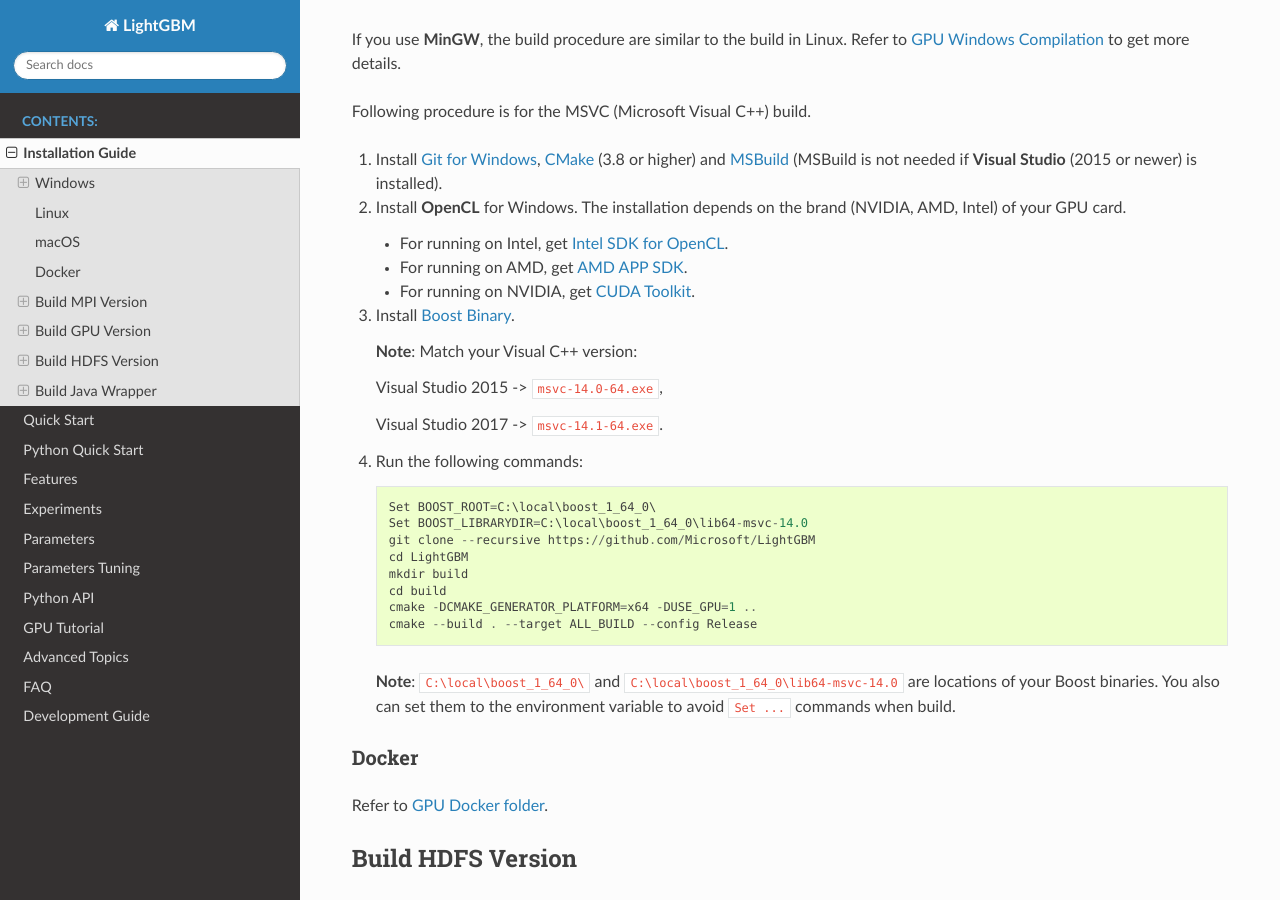
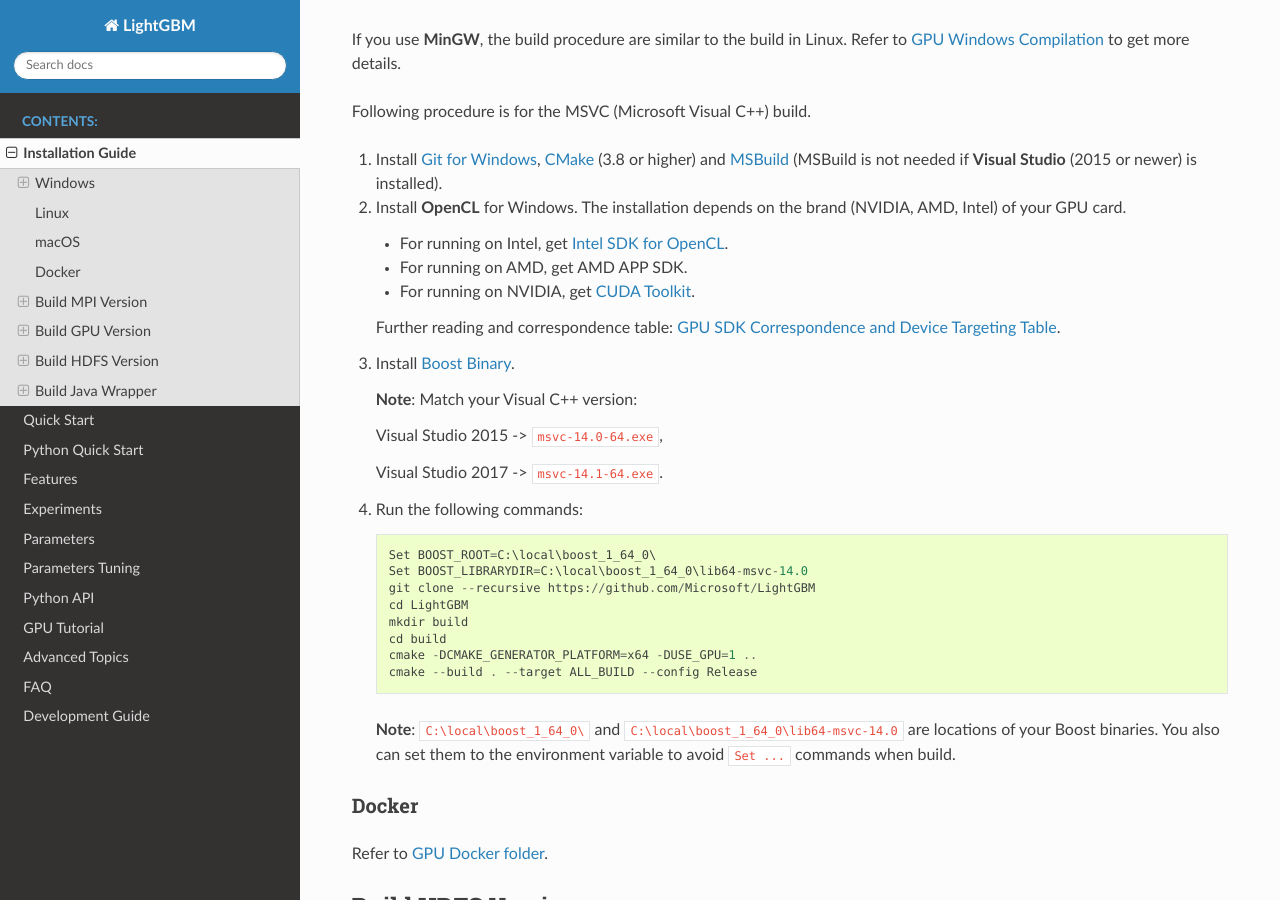
Before and after one commit to microsoft/LightGBM, a Sphinx documentation site: the page built from docs/Installation-Guide.rst, in a window 1280 px wide and 900 px high, scrolled down 4726 px. Built offline with Sphinx 7.4.7 and the Read the Docs theme 2.0.0, drawn with Linux system fonts in a browser that asks for light colours; pages that are not in the unit, such as notebooks, are missing from menus.

Commit message:
corrected docs according to the news that AMD drops the support of AMD APP SDK

```diff
--- a/docs/GPU-Targets.rst
+++ b/docs/GPU-Targets.rst
@@ -14,7 +14,7 @@
 +===========================+=================+=================+=================+==============+
 | `Intel SDK for OpenCL`_   | Supported       | Supported \*    | Supported       | Untested     |
 +---------------------------+-----------------+-----------------+-----------------+--------------+
-| `AMD APP SDK`_            | Supported       | Untested \*     | Supported       | Fails        |
+| AMD APP SDK \*\*\*        | Supported       | Untested \*     | Supported       | Fails        |
 +---------------------------+-----------------+-----------------+-----------------+--------------+
 | `NVIDIA CUDA Toolkit`_    | Fails    \*\*   | Fails    \*\*   | Fails    \*\*   | Supported    |
 +---------------------------+-----------------+-----------------+-----------------+--------------+
@@ -23,6 +23,7 @@
 
 -  \* Not usable directly.
 -  \*\* Reported as unsupported in public forums.
+- \*\*\* AMD has decided to drop the support for APP SDK and deleted all links to installation packages. You can download the installation package for Linux from `our GitHub repo`_.
 
 AMD GPUs using Intel SDK for OpenCL is not a typo, nor AMD APP SDK compatibility with CPUs.
 
--- a/docs/GPU-Windows.rst
+++ b/docs/GPU-Windows.rst
@@ -79,11 +79,11 @@
 
 -  For running on Intel, get `Intel SDK for OpenCL`_ (NOT RECOMMENDED)
 
--  For running on AMD, get `AMD APP SDK`_
+-  For running on AMD, get AMD APP SDK
 
 -  For running on NVIDIA, get `CUDA Toolkit`_
 
-Further reading and correspondnce table (especially if you intend to use cross-platform devices,
+Further reading and correspondence table (especially if you intend to use cross-platform devices,
 like Intel CPU with AMD APP SDK): `GPU SDK Correspondence and Device Targeting Table <./GPU-Targets.rst>`__.
 
 **Warning**: using Intel OpenCL is not recommended and may crash your machine due to being non compliant to OpenCL standards.
--- a/docs/Installation-Guide.rst
+++ b/docs/Installation-Guide.rst
@@ -243,9 +243,11 @@
 
    - For running on Intel, get `Intel SDK for OpenCL`_.
 
-   - For running on AMD, get `AMD APP SDK`_.
+   - For running on AMD, get AMD APP SDK.
 
    - For running on NVIDIA, get `CUDA Toolkit`_.
+
+   Further reading and correspondence table: `GPU SDK Correspondence and Device Targeting Table <./GPU-Targets.rst>`__.
 
 3. Install `Boost Binary`_.
 
```
Also changed, not shown: other parts of docs/GPU-Targets.rst (+1 -1 lines), other parts of docs/GPU-Windows.rst (+0 -2 lines), other parts of docs/Installation-Guide.rst (+0 -2 lines).
